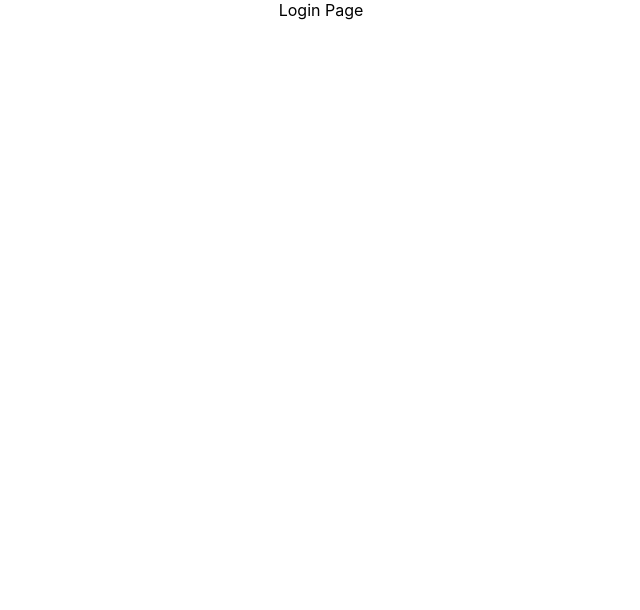
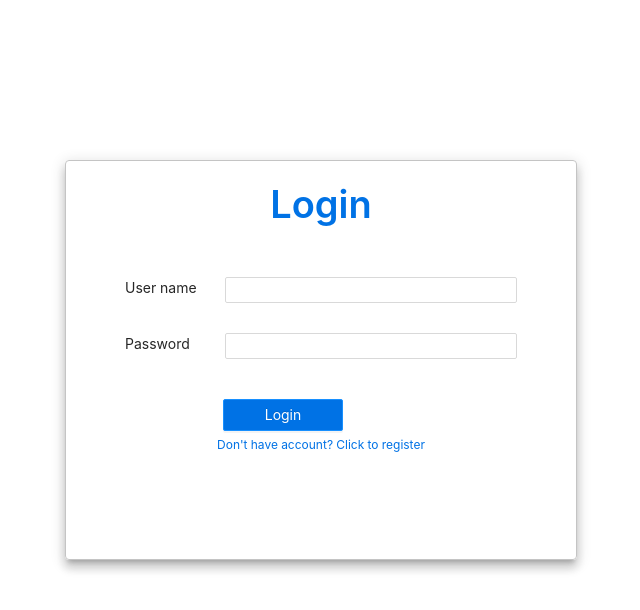
Before and after one commit to anshuman007r/Pole-System, a React (Create React App) app: page /login in a window 1280 px wide. Shown: the top 610 px of the page, without its empty margins (319-959 px from the left). Built offline with nearby package versions, Linux system fonts and the light colour scheme.

Commit message:
Setting up ant-design and adding UI changes in login page

```diff
--- a/package.json
+++ b/package.json
@@ -3,17 +3,19 @@
   "version": "0.1.0",
   "private": true,
   "dependencies": {
+    "@ant-design/icons": "^4.7.0",
     "@reduxjs/toolkit": "^1.8.5",
     "@testing-library/jest-dom": "^5.16.5",
     "@testing-library/react": "^13.4.0",
     "@testing-library/user-event": "^13.5.0",
+    "antd": "^4.23.4",
+    "echarts-for-react": "^3.0.2",
     "react": "^18.2.0",
     "react-dom": "^18.2.0",
     "react-redux": "^8.0.4",
     "react-router-dom": "^5.3.4",
     "react-scripts": "5.0.1",
     "redux": "^4.2.0",
-    "redux-devtools-extension": "^2.13.9",
     "redux-persist": "^6.0.0",
     "web-vitals": "^2.1.4"
   },
--- a/src/App.js
+++ b/src/App.js
@@ -7,13 +7,13 @@ import { store, persistedStore} from './storage/store'
 
 function App() {
   return (
-    <div className="App">
+    // <div className="App">
       <Provider store={store}>
         <PersistGate persistor={persistedStore}>
           <RouterWrapper/>
         </PersistGate>
       </Provider>
-    </div>
+    // </div>
   );
 }
 
--- /dev/null
+++ b/src/Component/InputBox/index.js
@@ -0,0 +1,20 @@
+import { Input, Typography } from "antd";
+
+const InputBox = props => {
+    const {
+        label = '',
+        width = '80%',
+        height = '26px'
+} = props
+    return (
+        <div style={{ display : 'flex', height, width, justifyContent : 'space-between', marginTop : '30px'}}>
+            <Typography>
+                { label || ''}
+            </Typography>
+            <Input style={{ width : 'calc(100% - 100px)'}}/>
+        </div>
+    )
+
+}
+
+export default InputBox
--- /dev/null
+++ b/src/Component/index.js
@@ -0,0 +1,9 @@
+import InputBox from './InputBox'
+import { Typography, Button } from 'antd'
+
+
+export {
+    InputBox,
+    Typography,
+    Button
+}
--- /dev/null
+++ b/src/Container/LoginPage/index.css
@@ -0,0 +1,26 @@
+.container {
+    height : 90vh;
+    width : 100vw;
+    justify-content: center;
+    align-items: center;
+    /* overflow: scroll; */
+    /* overflow-y: hidden;
+    overflow-x: hidden; */
+    /* align-items: center; */
+    display: flex
+}
+
+.content  {
+    height: 50%;
+    width : 40%;
+    border : 1px solid #c4c4c4;
+    align-items: center;
+    overflow: auto;
+    display: flex;
+    flex-direction: column;
+    padding : 20px 10px 0 10px;
+    position: fixed;
+    transition: box-shadow 300ms cubic-bezier(0.4, 0, 0.2, 1) 0ms;
+    border-radius: 4px;
+    box-shadow: rgb(0 0 0 / 20%) 0px 5px 5px -3px, rgb(0 0 0 / 14%) 0px 8px 10px 1px, rgb(0 0 0 / 12%) 0px 3px 14px 2px;
+}
--- a/src/Container/LoginPage/index.js
+++ b/src/Container/LoginPage/index.js
@@ -1,10 +1,33 @@
 import React from 'react'
+import { Link } from 'react-router-dom'
+import { InputBox, Typography, Button} from '../../Component'
+import './index.css'
 // import { useDispatch } from 'react-redux'
 // import { LogInUser } from '../../storage/action'
 const LoginPage = props => {
 
     return(
-        <div> Login Page</div>
+        <div className='container'>
+            <div className='content'>
+                <Typography.Title style={{ color : '#0072E5'}}>Login</Typography.Title>
+                <InputBox
+                    label = 'User name'
+                />
+                <InputBox
+                    label = 'Password'
+                />
+                <div style={{ width : '40%', display : 'flex'}}>
+                    <Button type="primary"  style={{ background : '#0072E5', width : '120px', margin : '40px 0 0 0px'}}>Login</Button>
+                </div>
+                <Link to= "/register">
+                    <Typography.Text ellipsis style={{color : '#0072E5', fontSize : '12px', marginTop : '5px'}}>
+                        Don't have account? Click to register
+                    </Typography.Text>
+                </Link>
+
+            </div>
+
+        </div>
     )
 }
 
--- a/src/index.js
+++ b/src/index.js
@@ -1,6 +1,7 @@
 import React from 'react';
 import ReactDOM from 'react-dom/client';
 import './index.css';
+import 'antd/dist/antd.min.css'
 import App from './App';
 import reportWebVitals from './reportWebVitals';
 
--- a/src/storage/store/index.js
+++ b/src/storage/store/index.js
@@ -1,8 +1,8 @@
 import reducer from "../reducer";
-import { createStore } from 'redux'
+import { configureStore } from "@reduxjs/toolkit";
 import { persistReducer, persistStore } from 'redux-persist'
 import storage from "redux-persist/lib/storage";
-import { composeWithDevTools } from "redux-devtools-extension";
+// import { composeWithDevTools } from "redux-devtools-extension";
 
 const persistConfig = {
     key : 'root',
@@ -11,10 +11,10 @@ const persistConfig = {
 
 const persistedReducer = persistReducer(persistConfig, reducer)
 
-const store = createStore(
-    persistedReducer,
-    composeWithDevTools()
-    )
+const store = configureStore({
+    reducer : persistedReducer,
+    devTools : true
+})
 
 const persistedStore = persistStore(store)
 
```
Also changed, not shown: 1 other file (tests, documents, lock files or other folders).
